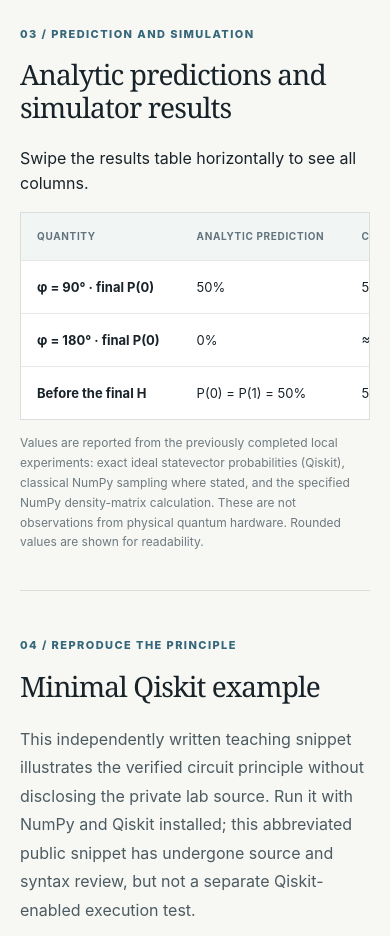
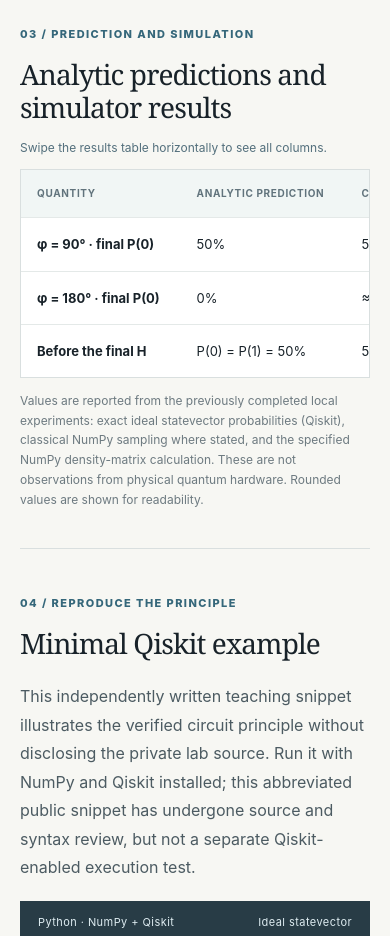
Before and after one commit to slackquant80/slackquant-research, a Next.js app: page /quantum/gates-and-interference/ in a window 390 px wide. Shown: the part 1680-2616 px from the top of the page. Built offline with nearby package versions, Linux system fonts and the light colour scheme; no server answers.

Commit message:
Style unobtrusive mobile results-table scroll guidance

```diff
--- a/src/app/quantum/quantum.css
+++ b/src/app/quantum/quantum.css
@@ -137,3 +137,6 @@
 .q-math-scroll-hint{font-size:11px;color:#566d78;margin:2px 0 0;line-height:1.5}
 .q-root .q-lab-row:focus-visible,.q-root .q-text-link:focus-visible{outline:3px solid #347991;outline-offset:4px}
 @media(prefers-reduced-motion:reduce){.q-lab-row,.q-button{transition:none!important}}
+
+.q-table-scroll-hint{display:none;font-size:12px;line-height:1.5;color:#536f7c;margin:-7px 0 12px}
+@media(max-width:640px){.q-table-scroll-hint{display:block}}
```
